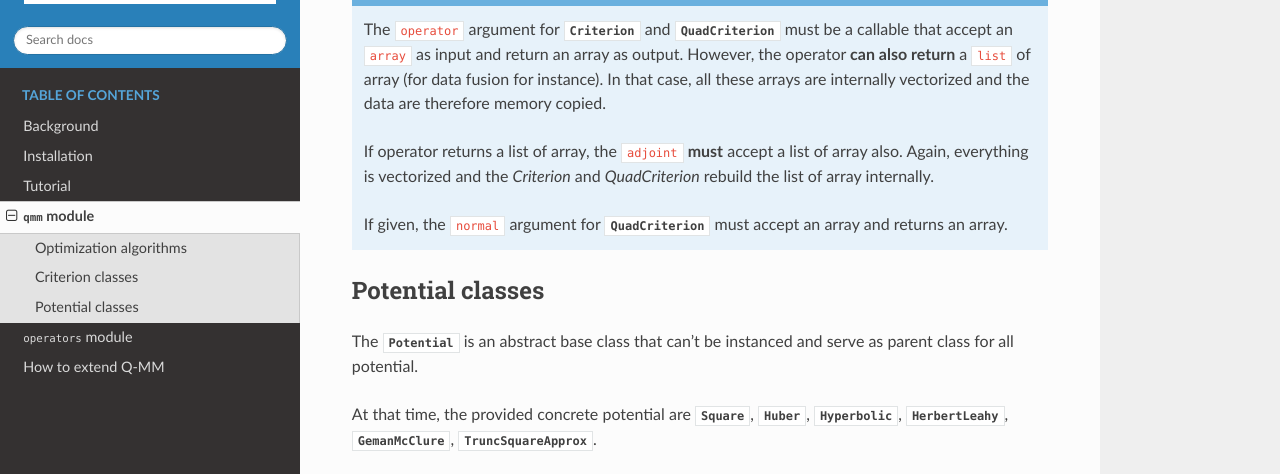
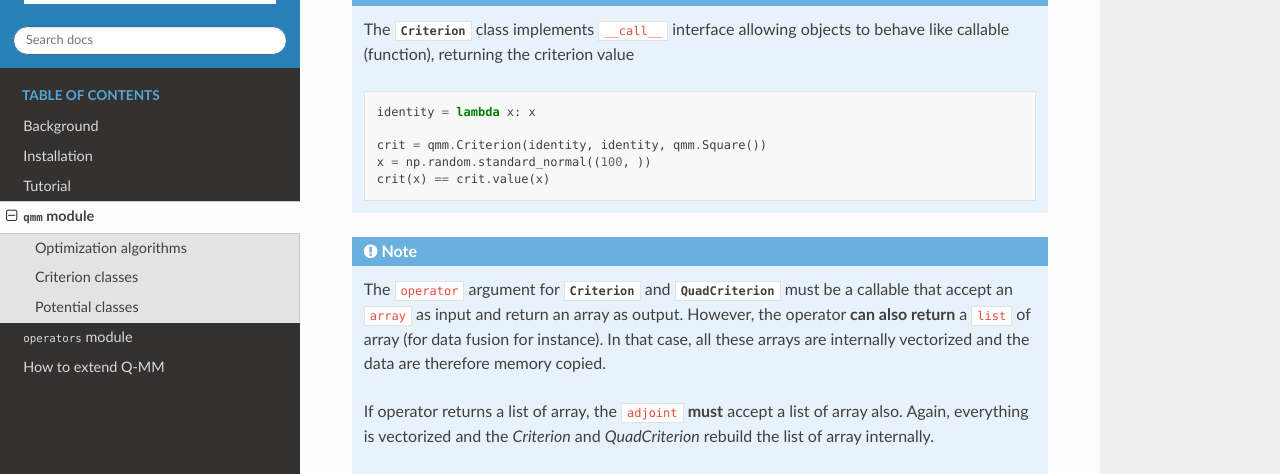
Before and after one commit to forieux/qmm, a Sphinx documentation site: the page built from docs/qmm.rst, in a window 1280 px wide and 1400 px high, scrolled down 1072 px. Shown: the part 238-712 px from the top of the window. Built offline with Sphinx 7.4.7 and the Read the Docs theme 2.0.0, drawn with Linux system fonts in a browser that asks for light colours; some of the changed text lies outside the part shown; grey boxes are pictures that could not be loaded.

Commit message:
Documenting dunder call

```diff
--- a/docs/qmm.rst
+++ b/docs/qmm.rst
@@ -41,6 +41,20 @@ specialized subclass that allows simplification and slightly faster computation.
 
 .. note::
 
+   The :class:`Criterion` class implements ``__call__`` interface allowing
+   objects to behave like callable (function), returning the criterion value
+
+   .. code-block:: python
+
+      identity = lambda x: x
+
+      crit = qmm.Criterion(identity, identity, qmm.Square())
+      x = np.random.standard_normal((100, ))
+      crit(x) == crit.value(x)
+
+
+.. note::
+
    The ``operator`` argument for :class:`Criterion` and :class:`QuadCriterion`
    must be a callable that accept an ``array`` as input and return an array as
    output. However, the operator **can also return** a ``list`` of array (for
@@ -76,6 +90,18 @@ At that time, the provided concrete potential are :class:`Square`,
 :class:`Huber`, :class:`Hyperbolic`, :class:`HerbertLeahy`,
 :class:`GemanMcClure`, :class:`TruncSquareApprox`.
 
+.. note::
+
+   The :class:`Potential` class implements ``__call__`` interface allowing
+   objects to behave like callable (function), returning the function value
+
+   .. code-block:: python
+
+      u = np.linspace(-5, 5, 1000)
+      pot = qmm.Huber(1)
+      plt.plot(u, pot(u))
+
+
 .. autoclass:: Potential
    :members:
 
```
